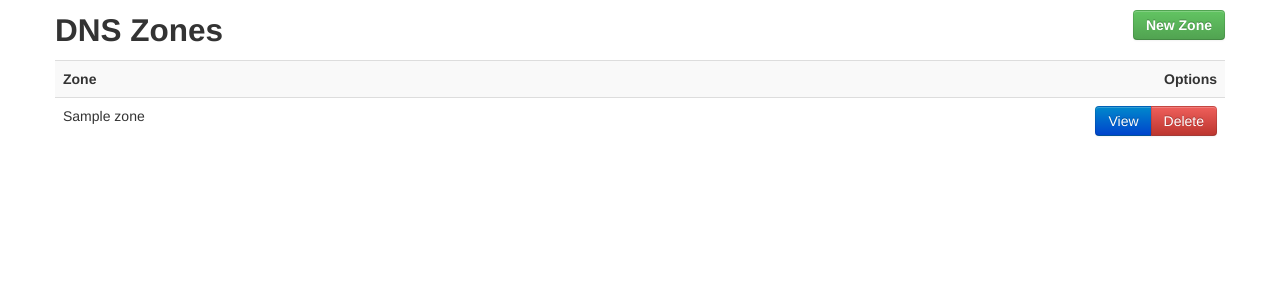
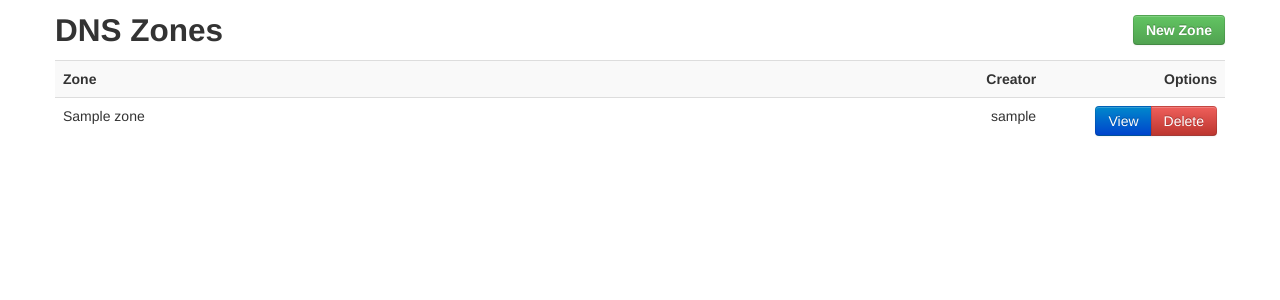
Before and after one commit to mrmonday/panel2, a Python web app: template panel2/dns/templates/dns/zones.html in a window 1280 px wide. Shown: the part 88-388 px from the top of the page. Run offline with Jinja, Linux system fonts and the light colour scheme; the template is opened without the code that fills it: most values are stand-ins (such as "Sample title", 1, 10 or a date in 2020).

Commit message:
Add admin ability to list all domains.

```diff
--- a/panel2/dns/templates/dns/zones.html
+++ b/panel2/dns/templates/dns/zones.html
@@ -3,19 +3,34 @@
 
 {% block content %}
 
-<h2>DNS Zones <a href="{{ url_for('.new_domain') }}" class="btn btn-success pull-right">New Zone</a></h2>
+<h2>
+	DNS Zones
+	<div class="btn-group pull-right">
+		<a href="{{ url_for('.new_domain') }}" class="btn btn-success">New Zone</a>
+	{% if user.is_admin %}
+		<a href="{{ url_for('.list_all') }}" class="btn btn-info">View All Zones</a>
+		<a href="{{ url_for('.list') }}" class="btn">View Your Zones</a>
+	{% endif %}
+	</div>
+</h2>
 
 <table class="table table-striped">
 	<tr>
 		<th>Zone</th>
+		<th>
+			<span class="pull-right">Creator</span>
+		</th>
 		<th>
 			<span class="pull-right">Options</span>
 		</th>
 	</tr>
 	{% for zone in zones %}
 	<tr>
-		<td>{{ zone.name }}</td>
-		<td>
+		<td class="span9">{{ zone.name }}</td>
+		<td class="span1">
+			<span class="pull-right">{{ zone.user.username }}</span>
+		</td>
+		<td class="span2">
 			<div class="btn-group pull-right">
 				<a href="{{ url_for('.view_domain', zone_id=zone.id) }}" class="btn btn-primary">View</a>
 				<a href="{{ url_for('.delete_domain', zone_id=zone.id) }}" class="btn btn-danger">Delete</a>
--- a/panel2/dns/views.py
+++ b/panel2/dns/views.py
@@ -27,6 +27,11 @@ def user_can_access_domain(domain, user=None):
 def list():
     user = get_session_user()
     return render_template('dns/zones.html', zones=user.domains)
+
+@dns.route('/zones/all')
+@login_required
+def list_all():
+    return render_template('dns/zones.html', zones=Domain.query)
 
 @dns.route('/zone/<zone_id>')
 @login_required
```
